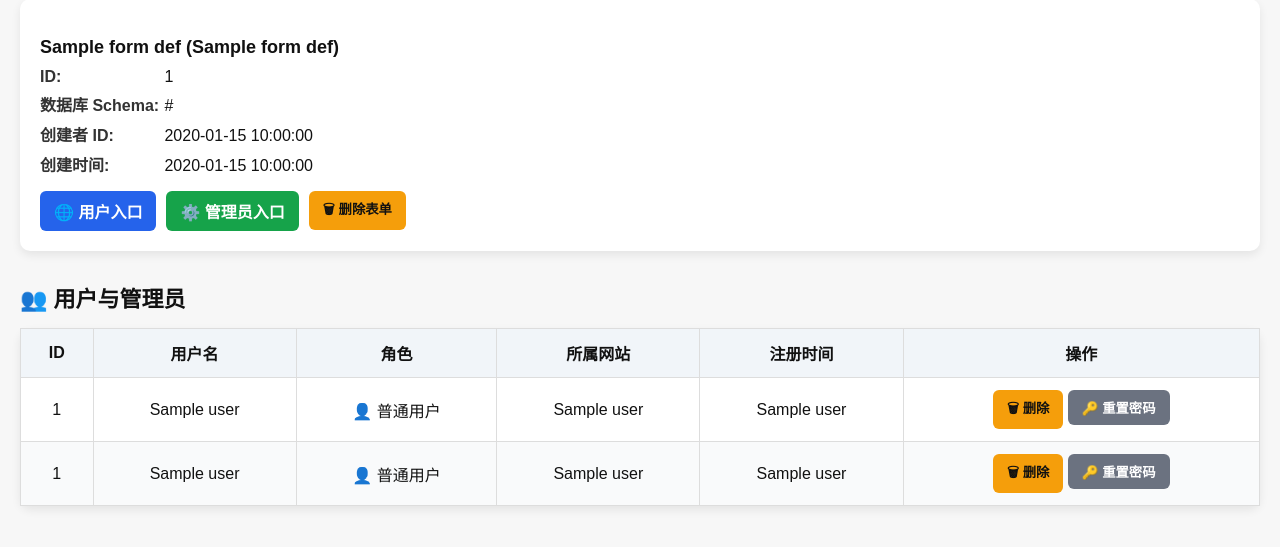
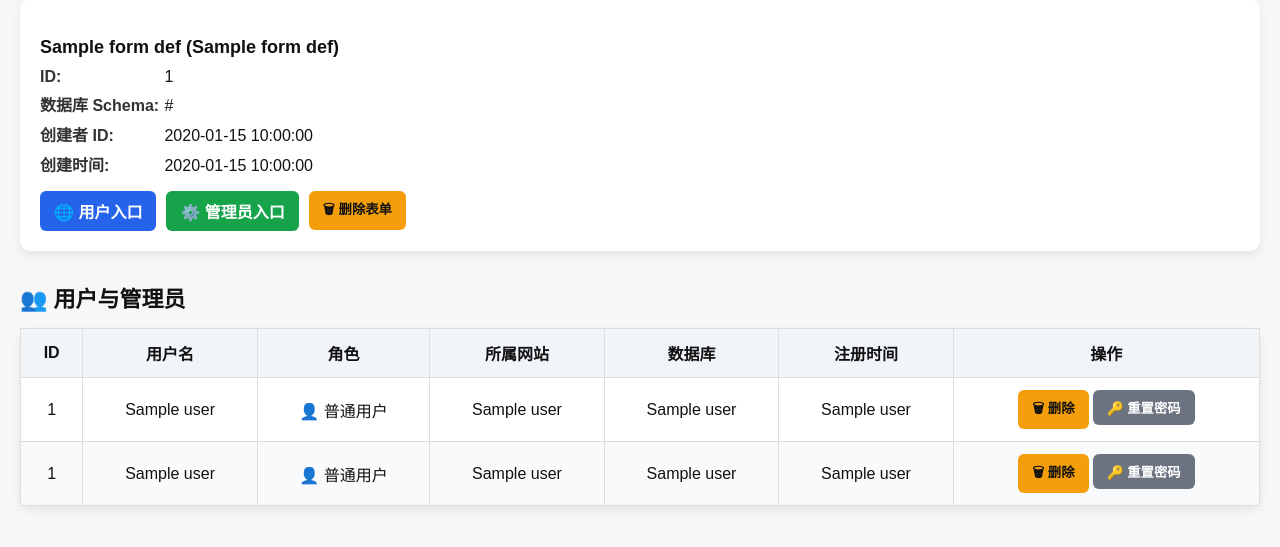
Before and after one commit to xuyue-it/school-practice-system, a Flask app: page /super_admin in a window 1280 px wide. Shown: the part 145-692 px from the top of the page. Run offline with Flask 3, Linux system fonts and the light colour scheme; the visitor is signed in with stand-in values (Sample User, id 1); a database or web service that is not in the repository returns one stand-in record (values such as "Sample title"); some libraries are stand-ins or nearby versions.

Commit message:
feat: 超级管理员页面增强，支持子网站信息展示和用户删除

```diff
--- a/app.py
+++ b/app.py
@@ -163,8 +163,6 @@ def login_admin():
 def dashboard():
     return render_template("dashboard.html")
 
-
-# ========== 超级管理员总览（表单 + 用户） ==========
 # ========== 超级管理员总览（表单 + 用户） ==========
 @app.route("/super_admin")
 @admin_required
@@ -192,7 +190,7 @@ def super_admin():
     ]
 
     # --------- 平台用户 ---------
-    c.execute("SELECT id, username, role, '平台' as site_name, NOW() as created_at FROM users ORDER BY id ASC")
+    c.execute("SELECT id, username, role, '平台' as site_name, NOW() as created_at, '平台' as db_url FROM users ORDER BY id ASC")
     users = list(c.fetchall())
 
     # --------- 各子网站用户 ---------
@@ -200,7 +198,8 @@ def super_admin():
         schema_name = form["db_url"]  # 比如 form_test1
         try:
             c.execute(f"SET search_path TO {schema_name}")
-            c.execute("SELECT id, username, role, %s as site_name, NOW() as created_at FROM users", (form["site_name"],))
+            c.execute("SELECT id, username, role, %s as site_name, NOW() as created_at, %s as db_url FROM users",
+                      (form["site_name"], schema_name))
             users += c.fetchall()
         except Exception as e:
             print(f"⚠️ 读取 {schema_name}.users 出错:", e)
@@ -208,6 +207,24 @@ def super_admin():
     conn.close()
 
     return render_template("super_admin.html", forms=forms, users=users)
+
+
+# ========== 新增：超级管理员删除子网站用户 ==========
+@app.route("/super_admin/delete_subuser/<site_name>/<int:user_id>", methods=["POST"])
+@admin_required
+def super_admin_delete_subuser(site_name, user_id):
+    if session.get("role") != "super_admin":
+        return "❌ 无权限", 403
+    try:
+        schema_name = f"form_{site_name}"
+        conn = get_conn(); c = conn.cursor()
+        c.execute(f"SET search_path TO {schema_name}")
+        c.execute("DELETE FROM users WHERE id=%s", (user_id,))
+        conn.commit(); conn.close()
+        return redirect(url_for("super_admin"))
+    except Exception as e:
+        traceback.print_exc()
+        return f"<h2>❌ 删除子用户失败: {e}</h2>", 500
 
 
 
--- a/templates/super_admin.html
+++ b/templates/super_admin.html
@@ -76,6 +76,7 @@
         <th>用户名</th>
         <th>角色</th>
         <th>所属网站</th>
+        <th>数据库</th>
         <th>注册时间</th>
         <th>操作</th>
       </tr>
@@ -95,13 +96,20 @@
           {% endif %}
         </td>
         <td>{{ u[3] or "平台" }}</td>
+        <td>{{ u[5] or "-" }}</td>
         <td>{{ u[4] or "-" }}</td>
         <td>
-          <!-- 删除用户 -->
-          <form method="post" action="{{ url_for('super_admin_delete_user', user_id=u[0]) }}" style="display:inline">
-            <input type="hidden" name="site_name" value="{{ u[3] or '平台' }}">
-            <button type="submit" class="btn btn-delete">🗑 删除</button>
-          </form>
+          {% if u[3] == "平台" %}
+            <!-- 删除平台用户 -->
+            <form method="post" action="{{ url_for('super_admin_delete_user', user_id=u[0]) }}" style="display:inline">
+              <button type="submit" class="btn btn-delete">🗑 删除</button>
+            </form>
+          {% else %}
+            <!-- 删除子网站用户 -->
+            <form method="post" action="{{ url_for('super_admin_delete_subuser', site_name=u[3], user_id=u[0]) }}" style="display:inline">
+              <button type="submit" class="btn btn-delete">🗑 删除</button>
+            </form>
+          {% endif %}
           <!-- 重置密码 -->
           <form method="post" action="{{ url_for('super_admin_reset_password', user_id=u[0]) }}" style="display:inline">
             <input type="hidden" name="site_name" value="{{ u[3] or '平台' }}">
```
